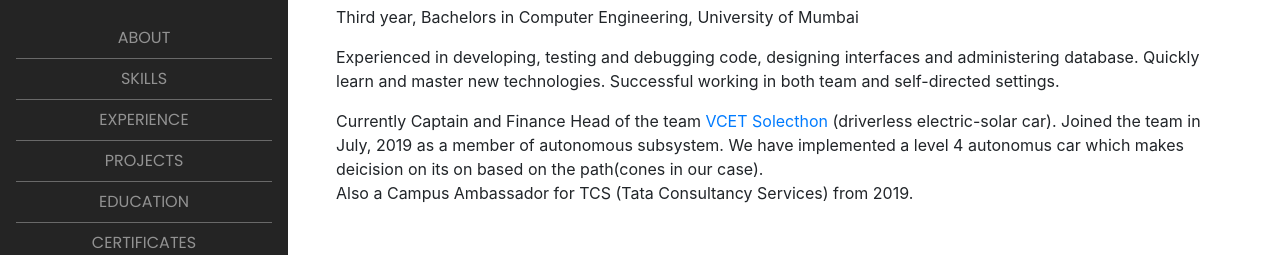
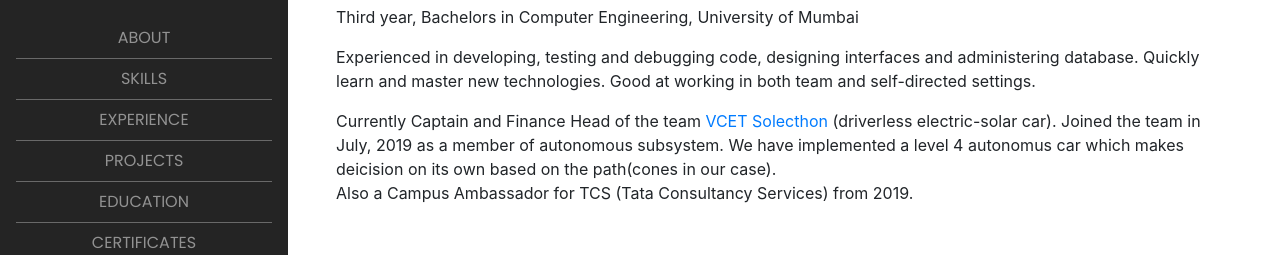
Before and after one commit to SHIVAM8844/resume, a website with bundled scripts: page index.html in a window 1280 px wide. Shown: the part 208-463 px from the top of the page. Built offline with nearby package versions, Linux system fonts and the light colour scheme; a web font is replaced by a local one.

Commit message:
minor changes

```diff
--- a/index.html
+++ b/index.html
@@ -152,14 +152,14 @@
 
           <p>
             Experienced in developing, testing and debugging code, designing interfaces and administering database.
-            Quickly learn and master new technologies. Successful working in both team and self-directed settings.
+            Quickly learn and master new technologies. Good at working in both team and self-directed settings.
           </p>
 
           <p>
             Currently Captain and Finance Head of the team <a href="https://vcet.edu.in/VcetSolecthon" target="_blank" rel="noopener">
             VCET Solecthon </a>(driverless electric-solar car).
             Joined the team in July, 2019 as a member of autonomous subsystem.
-            We have implemented a level 4 autonomus car  which makes deicision on its on based on the path(cones in our case).<br>
+            We have implemented a level 4 autonomus car  which makes deicision on its own based on the path(cones in our case).<br>
             Also a Campus Ambassador for TCS (Tata Consultancy Services) from 2019.
           </p>
 
```
